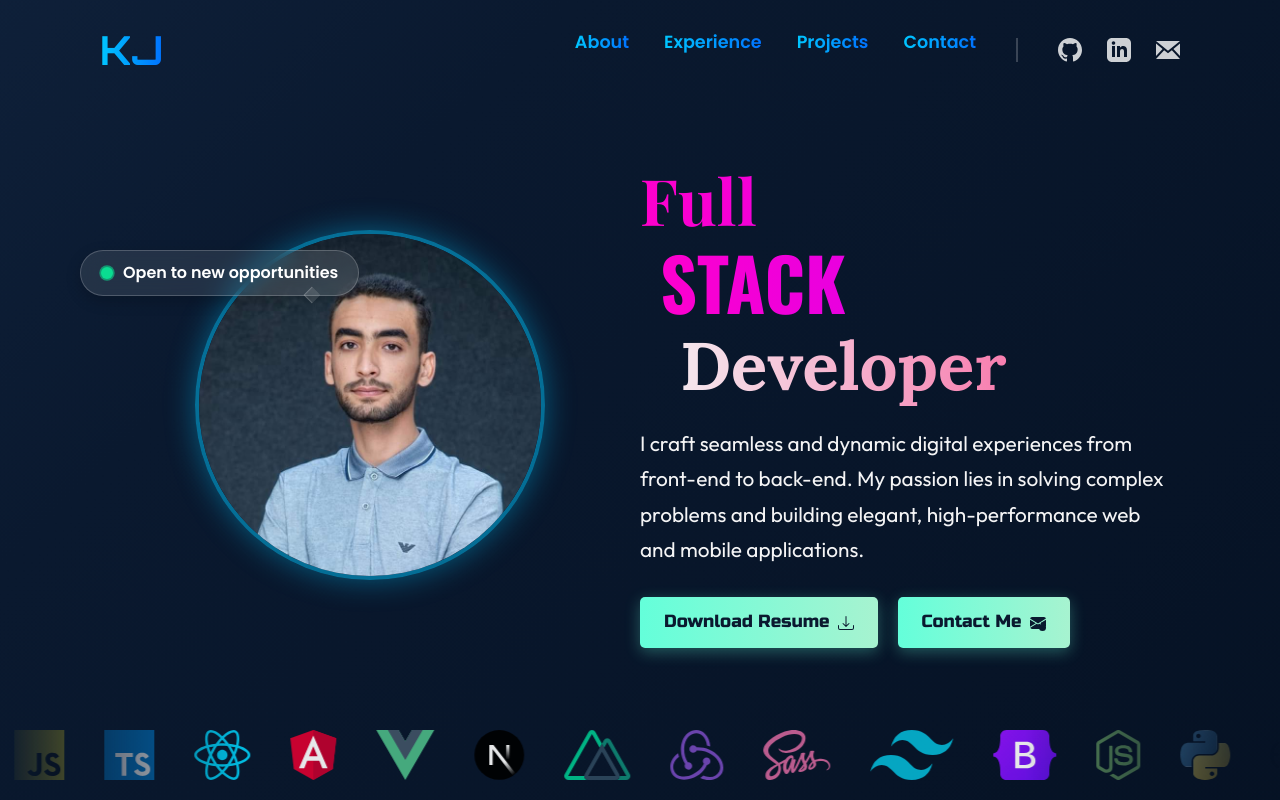
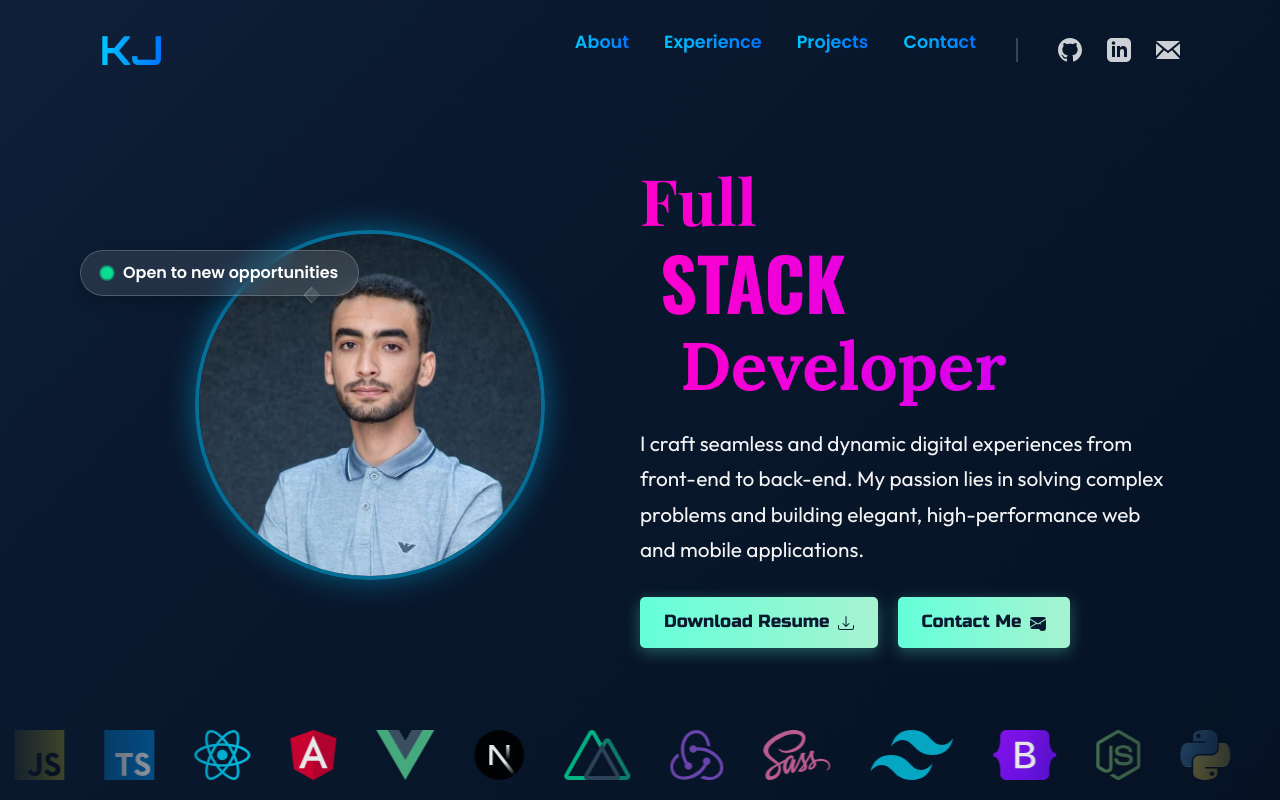
Before and after one commit to Khaled-J7/khaledJ-Portfolio, a React (Vite) app: page / in a window 1280 px wide. Shown: the top 800 px of the page. Built offline with nearby package versions, Linux system fonts and the light colour scheme.

Commit message:
Updating Hero Section Title span word color

```diff
--- a/src/sections/Hero/Hero.module.css
+++ b/src/sections/Hero/Hero.module.css
@@ -62,8 +62,7 @@
 	font-family: 'Lora', serif;
 	font-size: 4.2rem;
 	padding-left: 40px;
-	/* Applying a very subtle gradient from off-white to light pink */
-	background: linear-gradient(90deg, #f4f4f5, #f9468e);
+	background: linear-gradient(90deg, #ff00cc, #c500ff);
 	-webkit-background-clip: text;
 	background-clip: text;
 	color: transparent;
```
